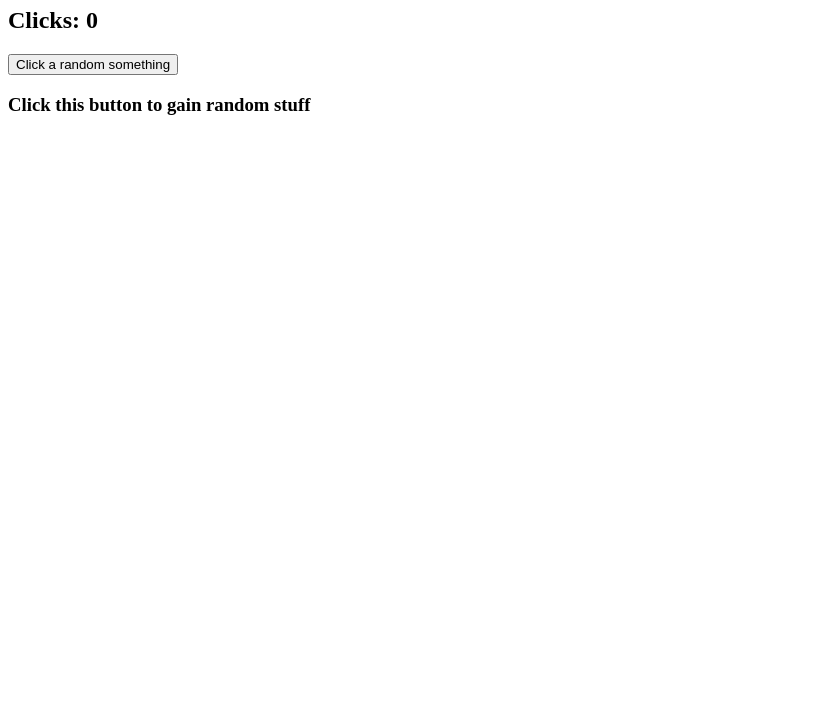
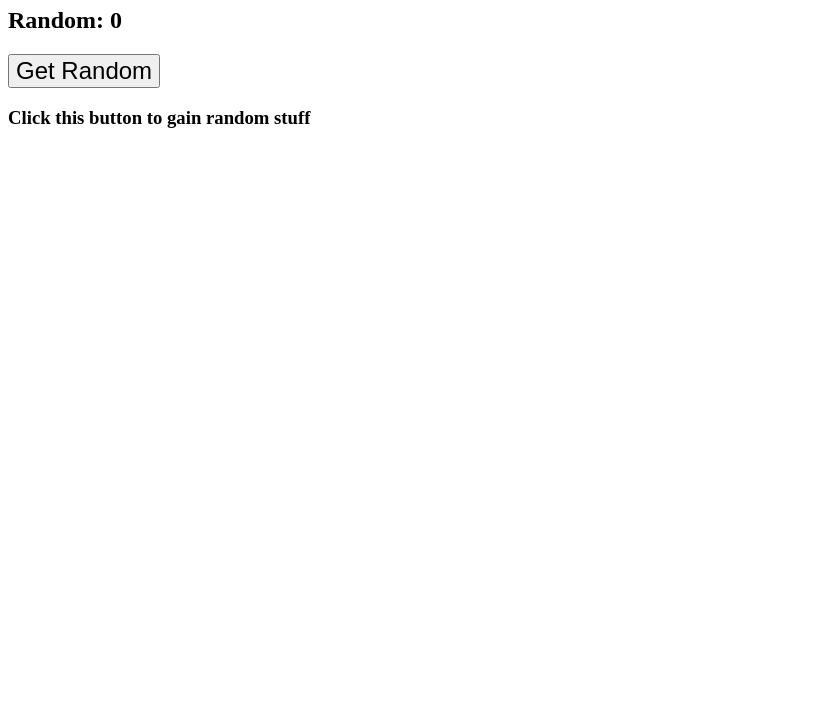
Before and after one commit to Yeeeter30/randomclicker, a plain HTML site: page index.html in a window 1280 px wide. Shown: the part 73-800 px from the top of the page, without its empty margins (0-816 px from the left). Drawn offline with Linux system fonts and the light colour scheme.

Commit message:
Update index.html

```diff
--- a/index.html
+++ b/index.html
@@ -7,9 +7,9 @@
 
 <h1>Welcome to Random Clicker V1.0 Made by YieldingRS</h1>
 
-<h2>Clicks: <span id="click">0</span></h2>
+<h2>Random: <span id="click">0</span></h2>
 
-<button onclick="doclick()">Click a random something</button>
+<button onclick="doclick()" style="font-size: 24px; padding: 20p 40px;">Get Random</button>
 
 <h3>Click this button to gain random stuff</h3>
 
```
